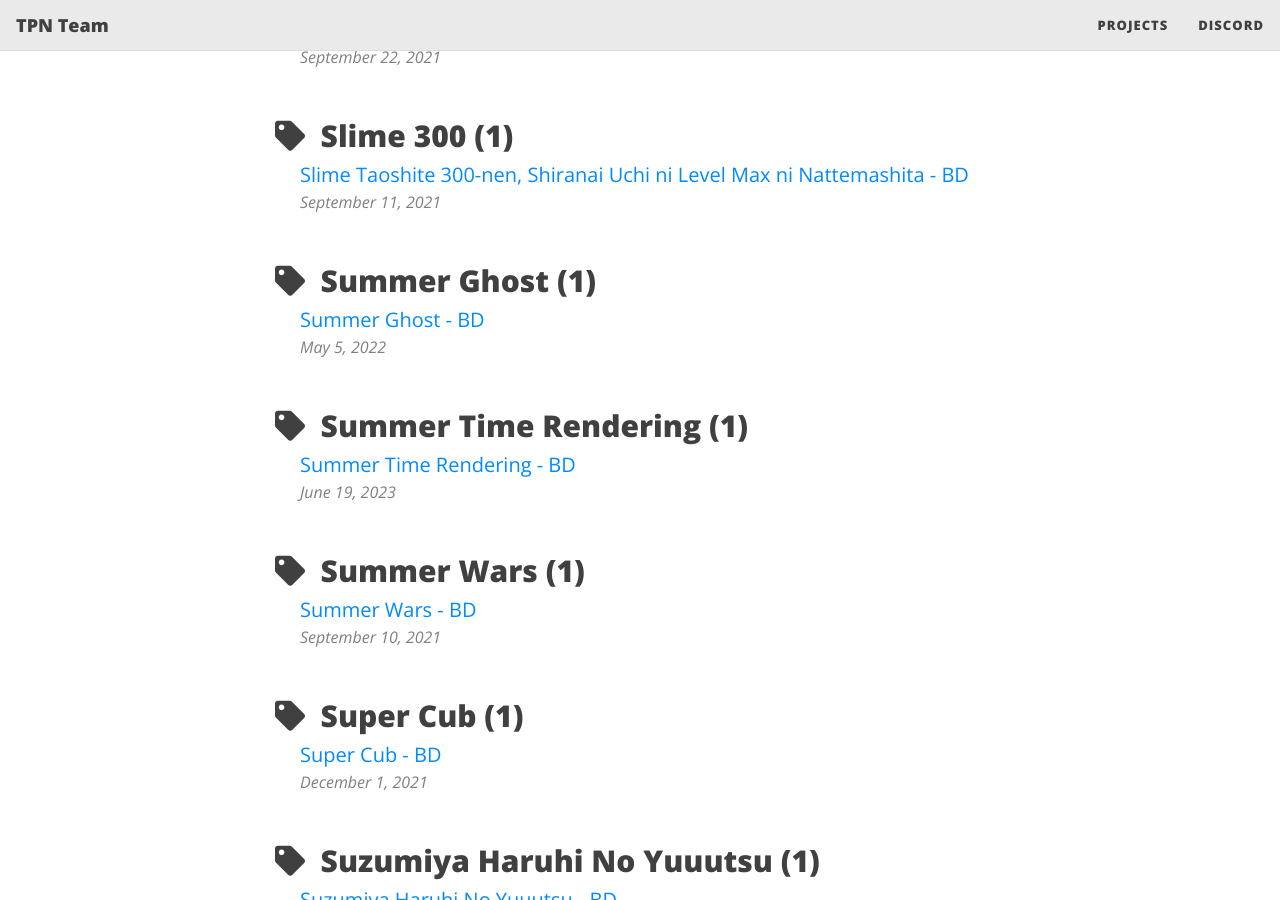
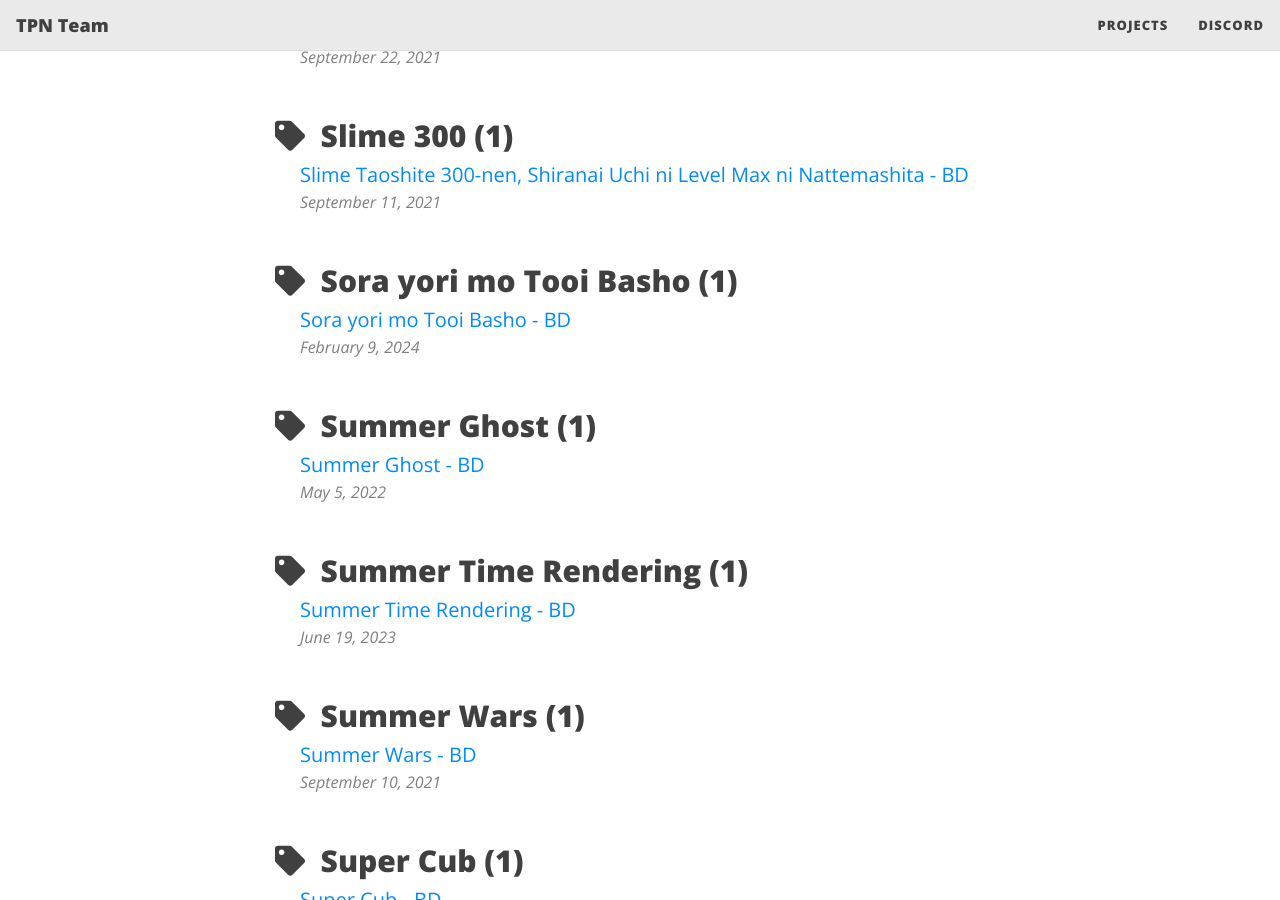
Before and after one commit to TPN-Team/TPN-Team.github.io, a Jekyll site: the page built from tags.html, in a window 1280 px wide and 900 px high, scrolled down 8988 px. Built offline with Jekyll 4.4.1, drawn with Linux system fonts in a browser that asks for light colours; nearby versions of some CDN libraries; some of the changed text lies outside the part shown.

Commit message:
Sora yori mo Tooi Basho

```diff
--- /dev/null
+++ b/_posts/2024-02-09-sora-yori-mo-tooi-basho.md
@@ -0,0 +1,22 @@
+---
+layout: post
+title: "Sora yori mo Tooi Basho - BD"
+share-description: ""
+tags: [Sora yori mo Tooi Basho]
+comments: false
+---
+
+![Thumb](https://tpn-team.github.io/assets/img/SoraYoriMoTooiBasho_thumb.webp){: .mx-auto.d-block :}
+<center>
+<b>Số tập:</b> 13 <br>
+<b>Studio:</b> Madhouse <br>
+<b>Thể loại:</b> Adventure, Comedy, Drama <br>
+<b>Nội dung:</b> Câu chuyện xoay quanh những nữ sinh đến thăm Bắc Cực.  <br>
+
+<hr>
+
+<b>Nhân sự:</b> Josée <br>
+Chúc các bạn năm mới vui vẻ!<br><br>
+<b><a href="https://github.com/TPN-Team/TPN-Team-DDL/blob/master/Sora%20yori%20mo%20Tooi%20Basho.md">DDL</a></b> <br>
+</center>
+<!-- excerpt-end -->
--- a/projects.md
+++ b/projects.md
@@ -72,6 +72,7 @@
 | ![Shigatsu wa Kimi noUso](https://tpn-team.github.io/assets/img/ShigatsuwaKiminoUso.jpg) | **Shigatsu wa Kimi no Uso** <br><br> **Status**: BDremake <br> [DDL](https://github.com/TPN-Team/TPN-Team-DDL/blob/master/Shigatsu.md) <br><br> **Nhân Sự**: Sơn Đầu Hoà, Phi Wibu, Kiếm Phong Kim |
 | ![SlamDunk](https://tpn-team.github.io/assets/img/slamdunk.jpg) | **Slam Dunk** <br><br> **Status**: BDremake <br> [DDL](https://github.com/TPN-Team/TPN-Team-DDL/blob/master/Slam%20Dunk.md) <br><br> **Nhân Sự**: Kiếm Phong Kim |
 | ![Slime 300](https://tpn-team.github.io/assets/img/slime_300.jpg) | **Slime Taoshite 300-nen, Shiranai Uchi ni Level Max ni Nattemashita** <br><br> **Status**: BDremake <br> [DDL](https://github.com/TPN-Team/TPN-Team-DDL/blob/master/Slime%20300.md) <br><br> **Nhân Sự**: tuilakhanh, Phi Wibu, Cải Inu |
+| ![Sora Yori mo Tooi Basho](https://tpn-team.github.io/assets/img/SoraYoriMoTooiBasho.jpg) | **Sora Yori mo Tooi Basho** <br><br> **Status**: BDremake <br> [DDL](https://github.com/TPN-Team/TPN-Team-DDL/blob/master/Sora%20yori%20mo%20Tooi%20Basho.md) <br><br> **Nhân Sự**: Josée |
 | ![Summer Ghost](https://tpn-team.github.io/assets/img/SummerGhost.jpg) | **Summer Ghost** <br><br> **Status**: BDremake <br> [DDL](https://github.com/TPN-Team/TPN-Team-DDL/blob/master/Summer%20Ghost.md) <br><br> **Nhân Sự**: Josée |
 | ![Summer Time Render](https://tpn-team.github.io/assets/img/SummerTimeRender.jpg) | **Summer Time Render** <br><br> **Status**: BDremake <br> [DDL](https://github.com/TPN-Team/TPN-Team-DDL/blob/master/Summer%20Time%20Render.md) <br><br> **Nhân Sự**: Josée |
 | ![Summer Wars](https://tpn-team.github.io/assets/img/summer_wars.jpg) | **Summer Wars** <br><br> **Status**: BDremake <br> [DDL](https://github.com/TPN-Team/TPN-Team-DDL/blob/master/Summer%20Wars.md) <br><br> **Nhân Sự**: tuilakhanh, RC Life N cùng với sự giúp đỡ của KiOZ(A4VF) |
```
Also changed, not shown: assets/img/SoraYoriMoTooiBasho.jpg (added), assets/img/SoraYoriMoTooiBasho_thumb.webp (added).
